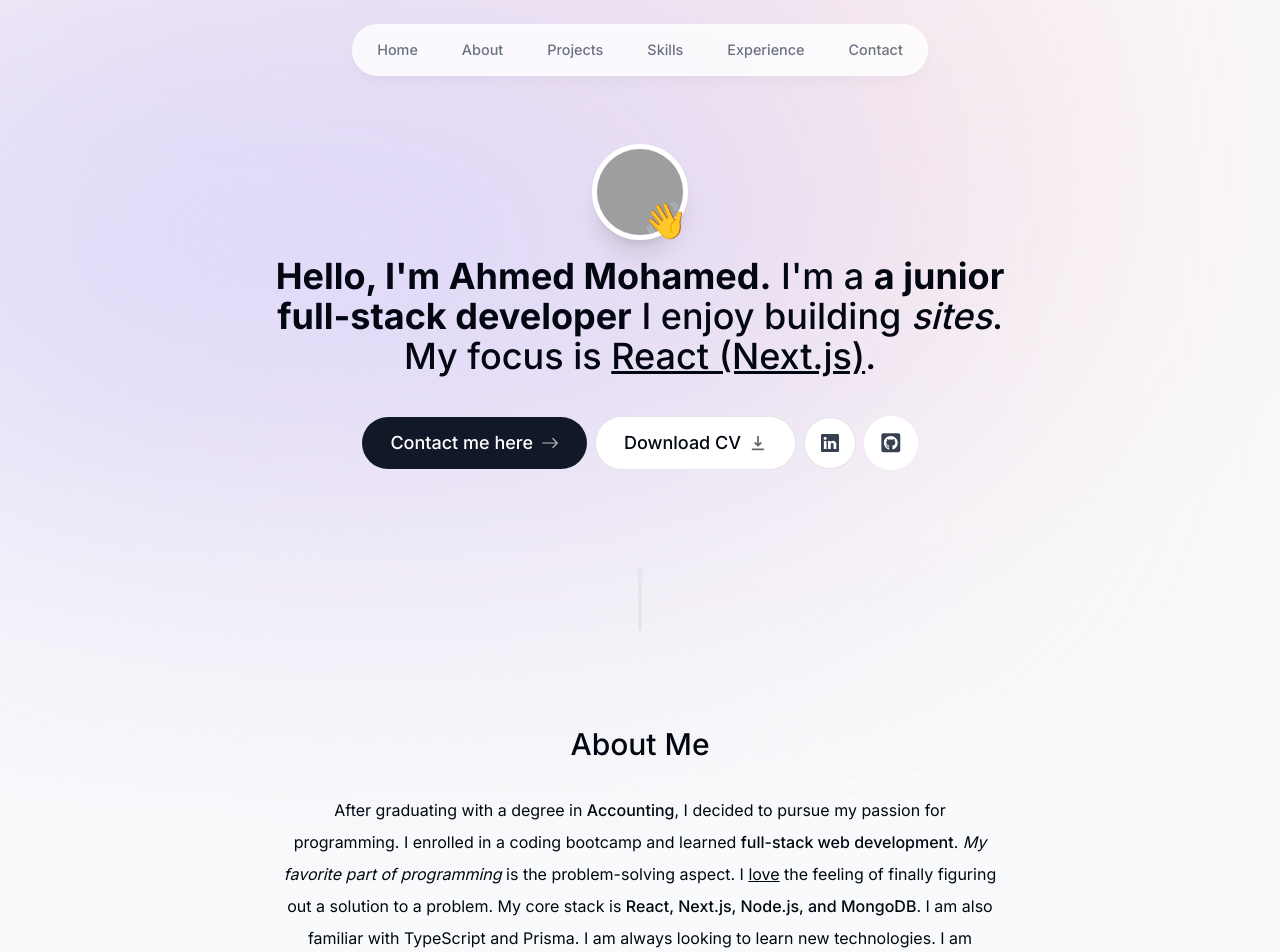
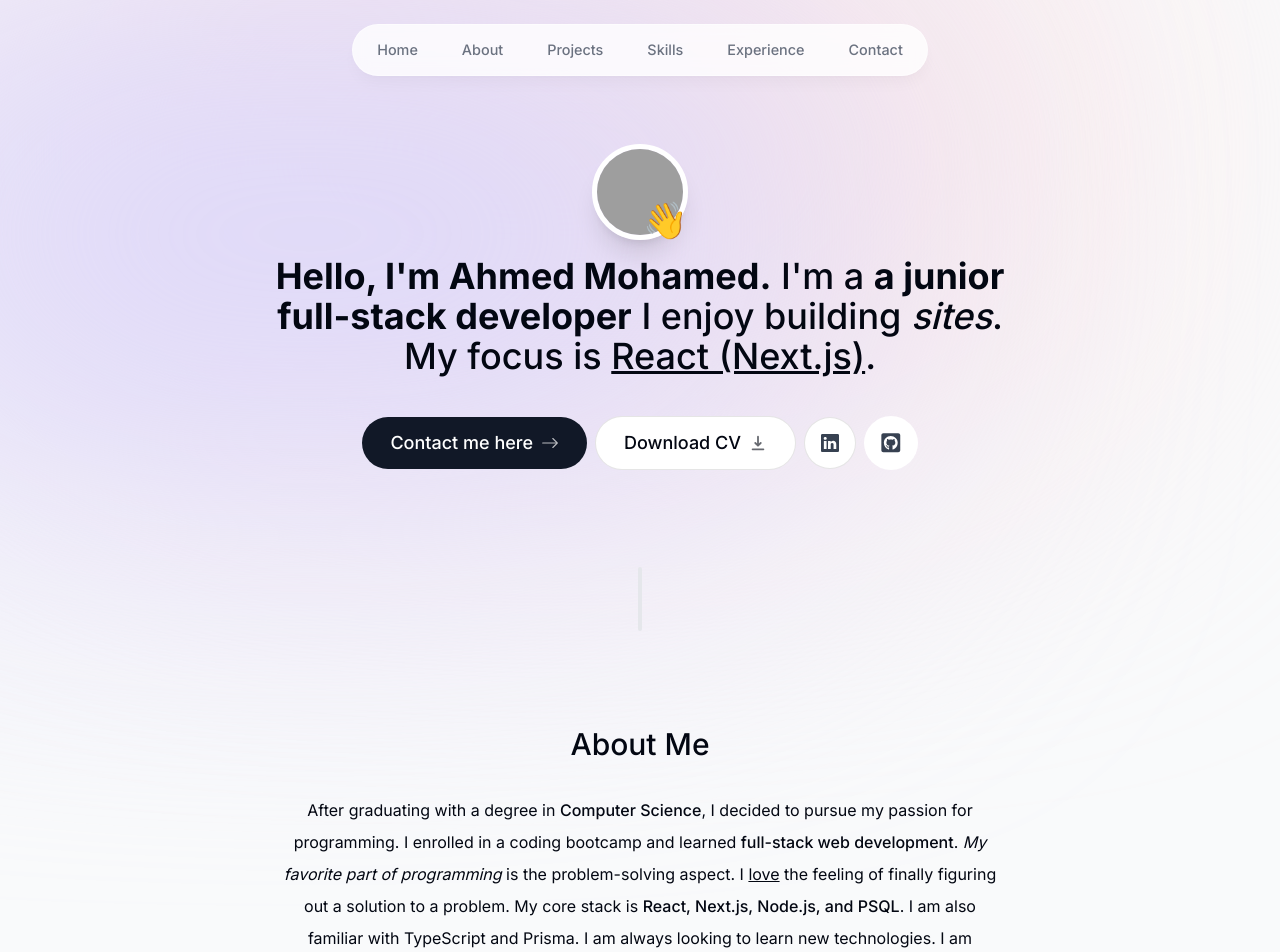
Before and after one commit to AhmedMohamed809/protfolio, a Next.js app: page / in a window 1280 px wide. Shown: the top 952 px of the page. Built offline with nearby package versions, Linux system fonts and the light colour scheme; grey boxes are pictures that could not be loaded.

Commit message:
add about me

```diff
--- a/components/About.tsx
+++ b/components/About.tsx
@@ -14,7 +14,7 @@
      <SectionHeading>About me</SectionHeading>
      <p className="mb-3">
         After graduating with a degree in{" "}
-        <span className="font-medium">Accounting</span>, I decided to pursue my
+        <span className="font-medium">Computer Science</span>, I decided to pursue my
         passion for programming. I enrolled in a coding bootcamp and learned{" "}
         <span className="font-medium">full-stack web development</span>.{" "}
         <span className="italic">My favorite part of programming</span> is the
@@ -22,7 +22,7 @@
         feeling of finally figuring out a solution to a problem. My core stack
         is{" "}
         <span className="font-medium">
-          React, Next.js, Node.js, and MongoDB
+          React, Next.js, Node.js, and PSQL
         </span>
         . I am also familiar with TypeScript and Prisma. I am always looking to
         learn new technologies. I am currently looking for a{" "}
```
